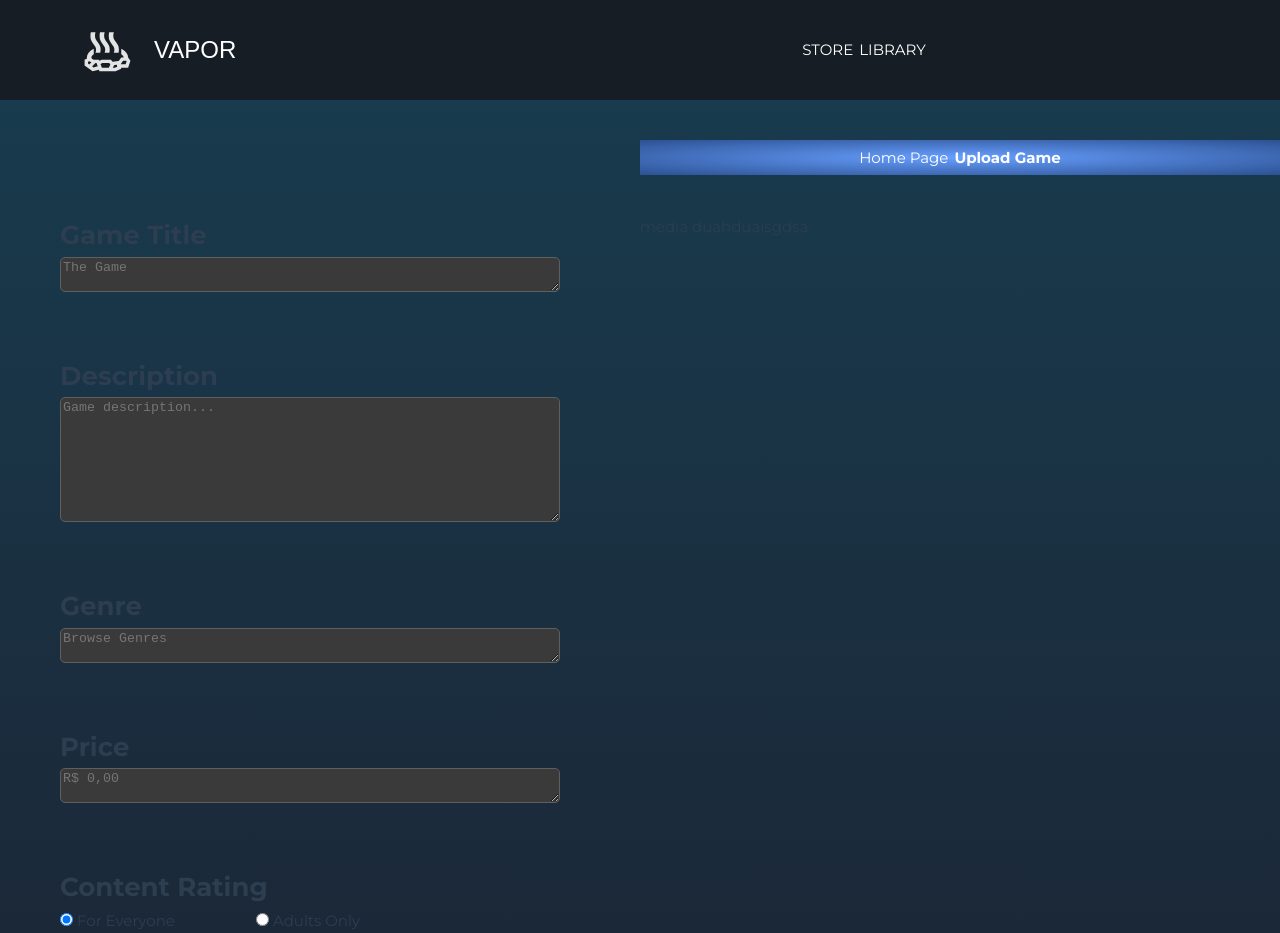
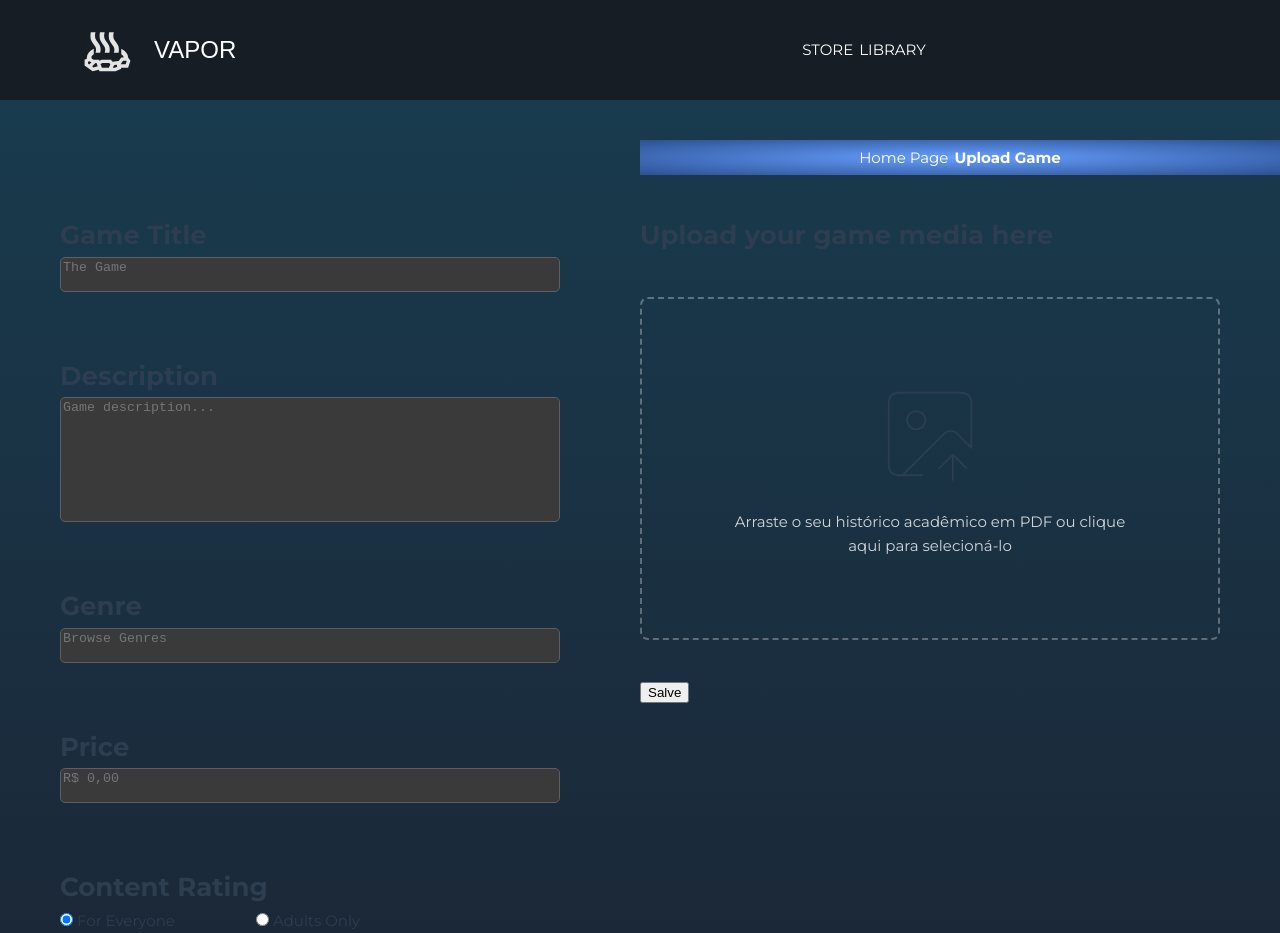
Before and after one commit to RafaelPoddis/Vapor, a Vue app in the folder frontend/vapor/: page /uploadGame in a window 1280 px wide. Built offline with nearby package versions, Linux system fonts and the light colour scheme; a web font is replaced by a local one.

Commit message:
Upload Page Finished

```diff
--- a/frontend/vapor/src/components/Header.vue
+++ b/frontend/vapor/src/components/Header.vue
@@ -47,5 +47,6 @@ import logo from "@/assets/logo.svg";
 
 .active{
   color: #4B8AF8;
+  text-decoration: underline;
 }
 </style>
--- a/frontend/vapor/src/router.js
+++ b/frontend/vapor/src/router.js
@@ -3,6 +3,7 @@ import HomePage from './views/HomePage.vue'
 import UploadGame from './views/UploadGame.vue'
 import { createRouter, createWebHistory } from 'vue-router'
 import Layout from './components/Layout.vue'
+import GamePage from './views/GamePage.vue'
 
 const routes = [
   {
@@ -24,6 +25,11 @@ const routes = [
         path: 'library',
         name: 'Library',
         component: Library
+      },
+      {
+        path: 'gamepage',
+        name: 'GamePage',
+        component: GamePage
       }
     ]
   },
--- /dev/null
+++ b/frontend/vapor/src/views/GamePage.vue
@@ -0,0 +1,34 @@
+<template>
+    <NavBar/>
+    <div class="general">
+        <div class="media-section">
+            <img alt="Game Image" class="gameImg" :src="GameImage" width="720" height="360" />
+            <div class="game-info">
+                <p>DescriptionDescriptionDescription<br>
+                    DescriptionDescriptionDescription<br>
+                    Description</p>
+            </div>
+        </div>
+    </div>
+</template>
+
+<script setup>
+import NavBar from '@/components/NavBar.vue';
+import GameImage from '@/assets/gamesImgs/gow.jpg'
+</script>
+
+<style scoped>
+.general{
+    margin-inline: 200px;
+    max-width: 1520px;
+}
+
+.media-section{
+    margin: 40px;
+    display: flex;
+}
+
+.game-info{
+    margin-left: 40px;
+}
+</style>
--- a/frontend/vapor/src/views/UploadGame.vue
+++ b/frontend/vapor/src/views/UploadGame.vue
@@ -1,6 +1,6 @@
 <template>
-  <NavBar/>
-  <div class="general">
+  <NavBar />
+  <form class="general" onsubmit="funcao">
     <div class="inputs">
       <div class="container">
         <label class="titles" for="title">Game Title</label>
@@ -8,7 +8,12 @@
       </div>
       <div class="container">
         <label class="titles" for="description">Description</label>
-        <textarea class="description-input" id="description" placeholder="Game description..." rows="5"></textarea>
+        <textarea
+          class="description-input"
+          id="description"
+          placeholder="Game description..."
+          rows="5"
+        ></textarea>
       </div>
       <div class="container">
         <label class="titles" for="genre">Genre</label>
@@ -22,37 +27,77 @@
         <p class="titles">Content Rating</p>
         <div class="radios">
           <div class="checks">
-            <input type="radio" id="minor" value="minor" checked />
+            <input type="radio" id="minor" value="minor" name="option" checked />
             <label for="minor">For Everyone</label>
           </div>
           <div class="checks">
-            <input type="radio" id="adult" value="adult" />
+            <input type="radio" id="adult" value="adult" name="option" />
             <label for="adult">Adults Only</label>
           </div>
         </div>
       </div>
     </div>
 
-    <div class="upload-media">
-      <p> media duahduaisgdsa</p>
+    <div class="upload-section">
+      <p class="titles">Upload your game media here</p>
+      <div
+        class="upload-area"
+        @drag.prevent
+        @dragstart.prevent
+        @dragend.prevent
+        @dragover.prevent
+        @dragenter.prevent
+        @dragleave.prevent
+        @drop.prevent="handleDrop"
+        :class="{ dragging: isDragging }"
+        @click="$refs.arquivo.click()"
+      >
+        <input type="file" ref="arquivo" @change="handleFileSelect" accept=".pdf" class="hidden" />
+        <div class="upload-content">
+          <i class="upload-icon"
+            ><svg
+              xmlns="http://www.w3.org/2000/svg"
+              width="110"
+              height="110"
+              viewBox="0 0 24 24"
+              fill="none"
+              stroke="currentColor"
+              stroke-width="0.4"
+              stroke-linecap="round"
+              stroke-linejoin="round"
+              class="up-icon"
+            >
+              <path
+                d="M10.3 21H5a2 2 0 0 1-2-2V5a2 2 0 0 1 2-2h14a2 2 0 0 1 2 2v10l-3.1-3.1a2 2 0 0 0-2.814.014L6 21"
+              />
+              <path d="m14 19.5 3-3 3 3" />
+              <path d="M17 22v-5.5" />
+              <circle cx="9" cy="9" r="2" /></svg
+          ></i>
+          <p class="upload-text">
+            Arraste o seu histórico acadêmico em PDF ou clique aqui para selecioná-lo
+          </p>
+        </div>
+      </div>
+      <button type="submit">Salve</button>
     </div>
-  </div>
+  </form>
 </template>
 
 <script setup>
-import NavBar from '@/components/NavBar.vue';
+import NavBar from "@/components/NavBar.vue";
 </script>
 
 <style scoped>
-.general{
+.general {
   display: flex;
 }
 
-.container{
+.container {
   display: flex;
   flex-direction: column;
 }
-.inputs{
+.inputs {
   width: 900px;
   margin-left: 60px;
   display: flex;
@@ -60,42 +105,75 @@ import NavBar from '@/components/NavBar.vue';
   gap: 64px;
 }
 
-.upload-media{
+.upload-section {
   width: 900px;
   margin-right: 60px;
 }
 
-.titles{
-  font-family: 'Montserrat', sans-serif;
+.titles {
+  font-family: "Montserrat", sans-serif;
   font-size: 26px;
   font-weight: bold;
 }
 
-.text-box{
+.text-box {
   background-color: #3a3a3a;
   color: white;
-  border: 1px solid #5F5F5F;
+  border: 1px solid #5f5f5f;
   border-radius: 5px;
   height: 35px;
   width: 500px;
+  resize: none;
 }
 
-.description-input{
+.description-input {
   background-color: #3a3a3a;
   color: white;
-  border: 1px solid #5F5F5F;
+  border: 1px solid #5f5f5f;
   border-radius: 5px;
   height: 125px;
   width: 500px;
+  resize: none;
 }
 
-.radios{
+.radios {
   display: flex;
   max-width: 300px;
   justify-content: space-between;
 }
 
-#minor, #adult{
+#minor,
+#adult {
   margin-right: 4px;
 }
+
+.upload-area {
+  margin: 40px auto;
+  max-width: 700px;
+  border: 2px dashed rgb(255, 255, 255, 0.3);
+  border-radius: 8px;
+  padding: 80px;
+  text-align: center;
+  cursor: pointer;
+  transition: all 0.3s ease;
+}
+
+.upload-area:hover,
+.upload-area.dragging {
+  border-color: rgba(255, 255, 255, 0.6);
+  background-color: rgba(255, 255, 255, 0.1);
+}
+
+.upload-icon {
+  font-size: 48px;
+  margin-bottom: 16px;
+}
+
+.upload-text {
+  color: rgba(255, 255, 255, 0.8);
+}
+
+.hidden {
+  display: none;
+}
 </style>
```
